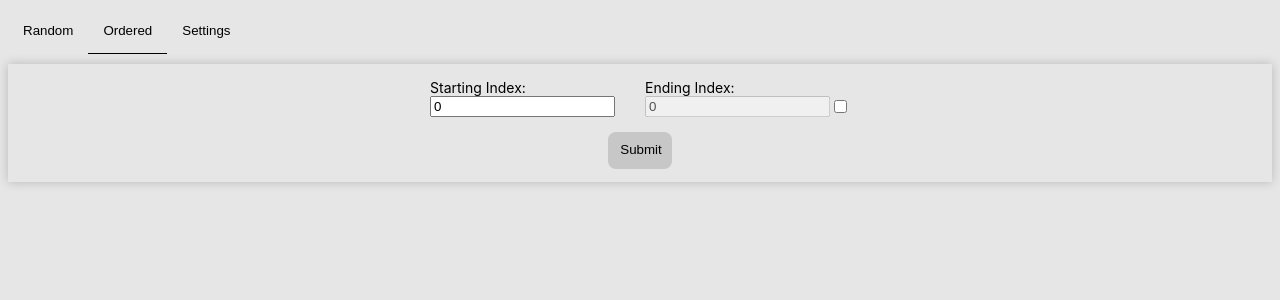
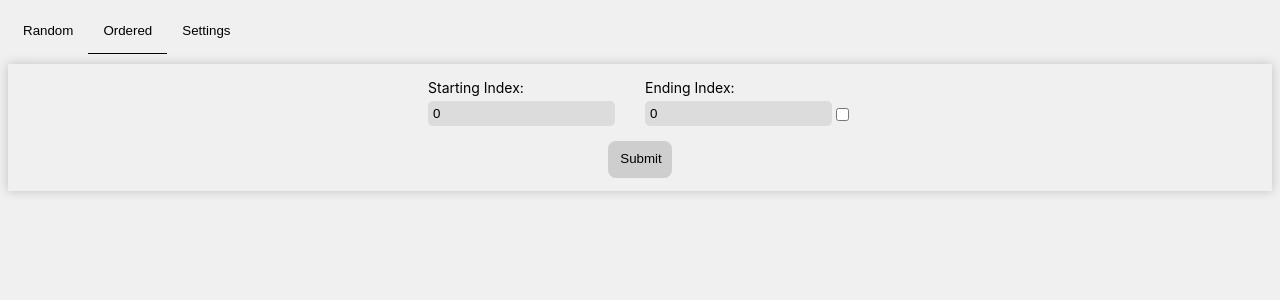
Before and after one commit to haydende/OwenWilsonWowAPI-Frontend, an Angular app: page /ordered in a window 1280 px wide. Shown: the top 300 px of the page. Built offline with nearby package versions, Linux system fonts and the light colour scheme.

Commit message:
replaced solid-round css class with separate no-border and rounded-corner classes; tweaked positioning of shadows on dark-theme input elements

```diff
--- a/src/app/component/ordered-wow-search/ordered-wow-search.component.html
+++ b/src/app/component/ordered-wow-search/ordered-wow-search.component.html
@@ -2,13 +2,29 @@
     <div id="search-criteria">
         <div id="start-index-wrapper" class="criteria-field">
             <label for="start-index">Starting Index:</label>
-            <input type="number" id="start-index" [(ngModel)]="this.startIndex" (change)="setEndIndex()">
+            <input
+              type="number"
+              id="start-index"
+              class="criteria-input no-border rounded-corners"
+              [(ngModel)]="this.startIndex"
+              (change)="setEndIndex()"
+            >
         </div>
-        <div id="end-index-wrapper" class="criteria-field">
+        <div
+          id="end-index-wrapper"
+          class="criteria-field"
+        >
             <label for="end-index">Ending Index:</label>
             <div id="end-index">
-                <input type="number" id="end-index" [(ngModel)]="this.endIndex" [disabled]="!this.useEndIndex" [min]="this.startIndex">
-                <input type="checkbox" id="use-end-index" [(ngModel)]="this.useEndIndex">
+                <input
+                  type="number"
+                  id="end-index"
+                  class="criteria-input no-border rounded-corners"
+                  [(ngModel)]="this.endIndex"
+                  [disabled]="!this.useEndIndex"
+                  [min]="this.startIndex"
+                >
+                <input type="checkbox" id="use-end-index" class="no-border" [(ngModel)]="this.useEndIndex">
             </div>
         </div>
     </div>
--- a/src/app/component/ordered-wow-search/ordered-wow-search.component.scss
+++ b/src/app/component/ordered-wow-search/ordered-wow-search.component.scss
@@ -2,3 +2,7 @@
     display: flex;
     flex-direction: row;
 }
+
+#use-end-index {
+    margin-top: 10px;
+}
--- a/src/app/component/random-wow-search/random-wow-search.component.html
+++ b/src/app/component/random-wow-search/random-wow-search.component.html
@@ -2,17 +2,17 @@
     <div id="search-criteria">
         <div id="results" class="criteria-field">
             <label for="list-results" class="always-max-width">Results to get:</label>
-            <input type="number" id="list-results" [(ngModel)]="this.results" class="criteria-input">
+            <input type="number" id="list-results" [(ngModel)]="this.results" class="criteria-input no-border rounded-corners">
         </div>
 
         <div id="year" class="criteria-field">
             <label for="year" class="always-max-width">Year of movie release:</label>
-            <input type="text" id="year" class="always-max-width" [(ngModel)]="this.year" class="criteria-input">
+            <input type="text" id="year" class="always-max-width" [(ngModel)]="this.year" class="criteria-input no-border rounded-corners">
         </div>
 
         <div id="movie-name" class="criteria-field">
             <label for="movie-name" class="always-max-width">Name of movie:</label>
-            <select name="movie-name" id="movie-name" [(ngModel)]="this.movieName" class="criteria-input">
+            <select name="movie-name" id="movie-name" [(ngModel)]="this.movieName" class="criteria-input no-border rounded-corners">
                 <option value="">N/A</option>
                 <option *ngFor="let movieName of this.movieNames" value="{{movieName}}">{{movieName}}</option>
             </select>
@@ -20,7 +20,7 @@
 
         <div id="director-name" class="criteria-field">
             <label for="director-name" class="always-max-width">Name of director:</label>
-            <select name="director-name" id="director-name" [(ngModel)]="this.directorName" class="criteria-input">
+            <select name="director-name" id="director-name" [(ngModel)]="this.directorName" class="criteria-input no-border rounded-corners">
                 <option value="">N/A</option>
                 <option *ngFor="let directorName of this.directorNames" value="{{directorName}}">
                     {{directorName}}
--- a/src/app/component/search.component.scss
+++ b/src/app/component/search.component.scss
@@ -56,7 +56,6 @@ div#submit {
 .criteria-input {
     color: var(--inputTextColour);
     background-color: var(--inputBackgroundColour);
-    border-radius: 5px;
     padding: 5px;
     margin-top: 5px;
     transition: 500ms;
--- a/src/app/component/settings/settings.component.html
+++ b/src/app/component/settings/settings.component.html
@@ -1,7 +1,7 @@
 <div id="settings">
-    <div id="dark-mode-wrapper">
-        <label for="dark-mode">Theme: </label>
-        <select id="dark-mode" [(ngModel)]="this.currentTheme">
+    <div id="theme-wrapper">
+        <label for="theme">Theme: </label>
+        <select id="theme" class="settings-input no-border rounded-corners" [(ngModel)]="this.currentTheme">
             <option *ngFor="let theme of themes">{{theme}}</option>
         </select>
     </div>
--- a/src/app/component/settings/settings.component.scss
+++ b/src/app/component/settings/settings.component.scss
@@ -2,3 +2,8 @@ div#settings {
     color: var(--textColour);
     background-color: var(--backgroundColour);
 }
+
+.settings-input {
+    color: var(--inputTextColour);
+    background-color: var(--inputBackgroundColour);
+}
--- a/src/styles.scss
+++ b/src/styles.scss
@@ -1,7 +1,7 @@
 /* You can add global styles to this file, and also import other style files */
 
 @mixin lighten() {
-    --backgroundColour: rgb(230,230,230);
+    --backgroundColour: rgb(240,240,240);
     --textColour: black;
     --borderColour: black;
     --btnBgColourActive: rgba(25,25,25,0.3);
@@ -23,12 +23,7 @@
 
     --inputBackgroundColour: rgb(50,50,50);
     --inputTextColour: rgb(230,230,230);
-    --inputHighlightShadow: 1px -1px 15px 1px rgba(255,255,255,0.1);
-}
-
-button:active {
-    transition: 100ms;
-    background-color: var(--btnBgColourActive);
+    --inputHighlightShadow: -1px -1px 5px 1px rgba(255,255,255,0.1);
 }
 
 body.dark {
@@ -40,3 +35,16 @@ body.light {
     @include lighten();
     background-color: var(--backgroundColour);
 }
+
+button:active {
+    transition: 100ms;
+    background-color: var(--btnBgColourActive);
+}
+
+.no-border {
+    border-style: none;
+}
+
+.rounded-corners {
+    border-radius: 5px;
+}
```
